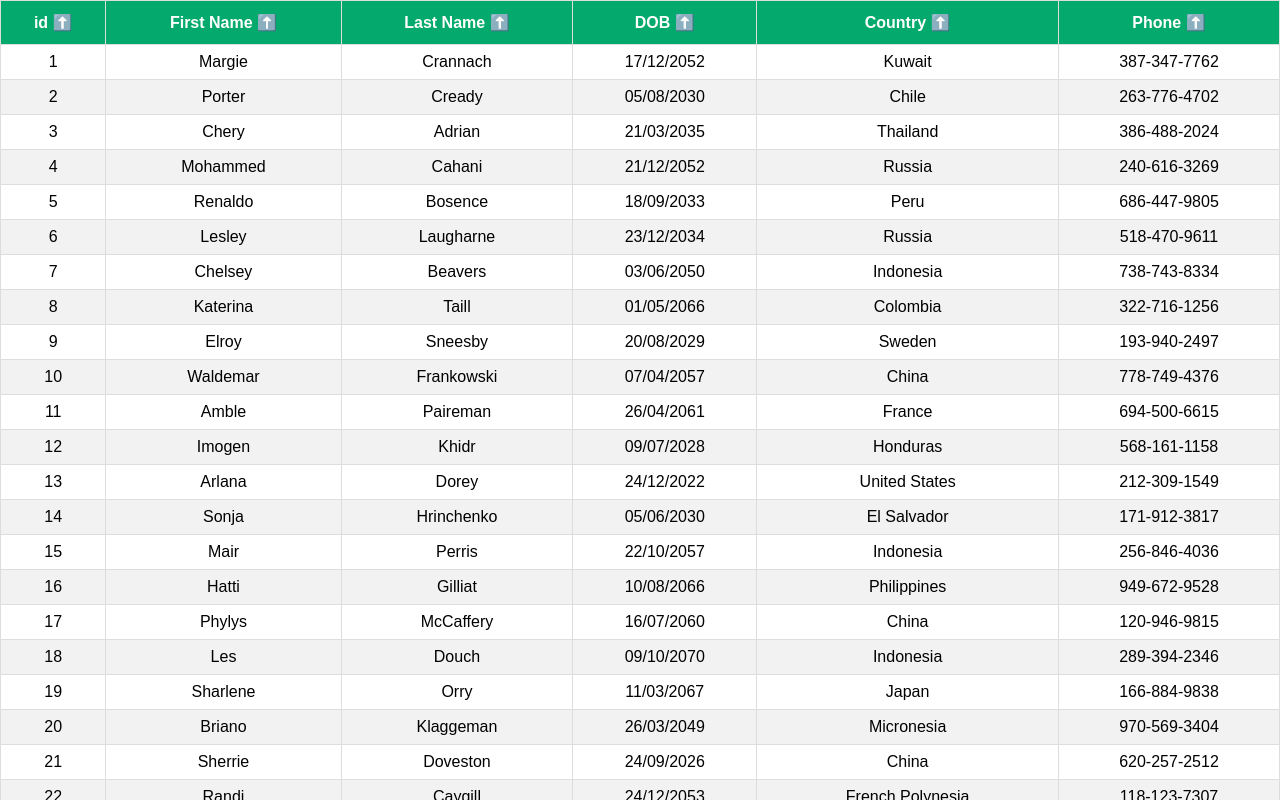
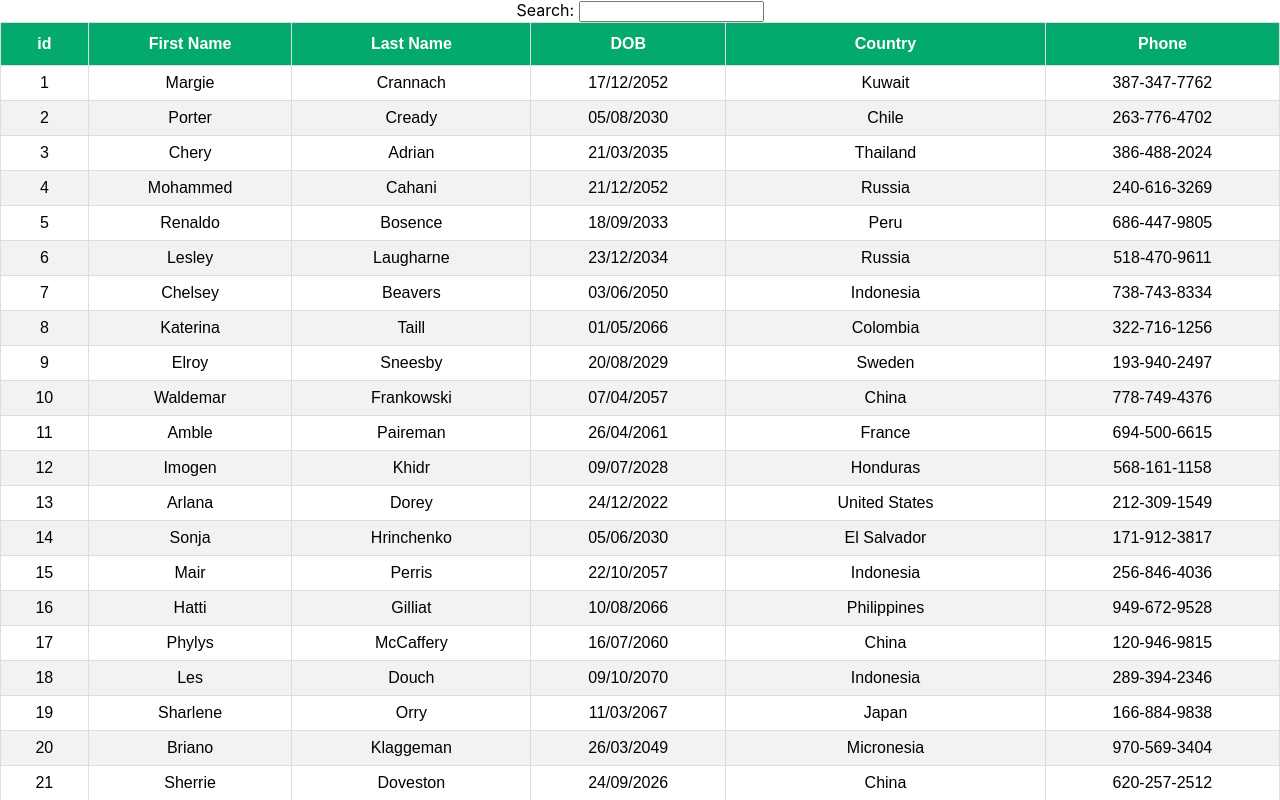
Before and after one commit to Reebal011/React_Table, a React (Create React App) app: page / in a window 1280 px wide. Shown: the top 800 px of the page. Built offline with nearby package versions, Linux system fonts and the light colour scheme.

Commit message:
Global Filter

```diff
--- a/src/App.js
+++ b/src/App.js
@@ -1,11 +1,12 @@
 import "./App.css";
 import BasicTable from "./components/BasicTable";
+import FilteringTable from "./components/FilteringTable";
 import SortingTable from "./components/SortingTable";
 
 function App() {
   return (
     <div className="App">
-      <SortingTable />
+      <FilteringTable />
     </div>
   );
 }
--- a/src/components/BasicTable.js
+++ b/src/components/BasicTable.js
@@ -3,8 +3,9 @@
 import MOCK_DATA from "./MOCK_DATA/MOCK_DATA.json";
 import { COLUMNS, GROUPED_COLUMNS } from "./columns";
 import "./table.css";
+
 const BasicTable = () => {
-  const columns = useMemo(() => GROUPED_COLUMNS, []);
+  const columns = useMemo(() => COLUMNS, []);
   const data = useMemo(() => MOCK_DATA, []);
 
   const {
--- /dev/null
+++ b/src/components/FilteringTable.js
@@ -0,0 +1,72 @@
+import React, { useMemo } from "react";
+import { useTable, useGlobalFilter } from "react-table";
+import MOCK_DATA from "./MOCK_DATA/MOCK_DATA.json";
+import { COLUMNS, GROUPED_COLUMNS } from "./columns";
+import "./table.css";
+import GlobalFilter from "./GlobalFilter";
+
+const FilteringTable = () => {
+  const columns = useMemo(() => COLUMNS, []);
+  const data = useMemo(() => MOCK_DATA, []);
+
+  const {
+    getTableBodyProps,
+    getTableProps,
+    rows,
+    prepareRow,
+    headerGroups,
+    footerGroups,
+    state, //contain serval props
+    setGlobalFilter, //set global filter text value
+  } = useTable(
+    {
+      columns,
+      data,
+    },
+    useGlobalFilter
+  );
+
+  const { globalFilter } = state;
+  return (
+    <>
+      <GlobalFilter filter={globalFilter} setFilter={setGlobalFilter} />
+      <table {...getTableProps()}>
+        <thead>
+          {headerGroups.map((headerGroup) => (
+            <tr {...headerGroup.getHeaderGroupProps()}>
+              {headerGroup.headers.map((column) => (
+                <th {...column.getHeaderProps()}>{column.render("Header")}</th>
+              ))}
+            </tr>
+          ))}
+        </thead>
+        <tbody {...getTableBodyProps()}>
+          {rows.map((row) => {
+            prepareRow(row);
+            return (
+              <tr {...row.getRowProps()}>
+                {row.cells.map((cell) => {
+                  return (
+                    <td {...cell.getCellProps()}>{cell.render("Cell")}</td>
+                  );
+                })}
+              </tr>
+            );
+          })}
+        </tbody>
+        <tfoot>
+          {" "}
+          {footerGroups.map((footerGroup) => (
+            <tr {...footerGroup.getFooterGroupProps()}>
+              {footerGroup.headers.map((column) => (
+                <th {...column.getFooterProps()}>{column.render("Footer")}</th>
+              ))}
+            </tr>
+          ))}
+        </tfoot>
+      </table>
+    </>
+  );
+};
+
+export default FilteringTable;
--- /dev/null
+++ b/src/components/GlobalFilter.js
@@ -0,0 +1,12 @@
+import React from "react";
+
+const GlobalFilter = ({ filter, setFilter }) => {
+  return (
+    <span>
+      Search: {""}
+      <input value={filter || ""} onChange={(e) => setFilter(e.target.value)} />
+    </span>
+  );
+};
+
+export default GlobalFilter;
```
